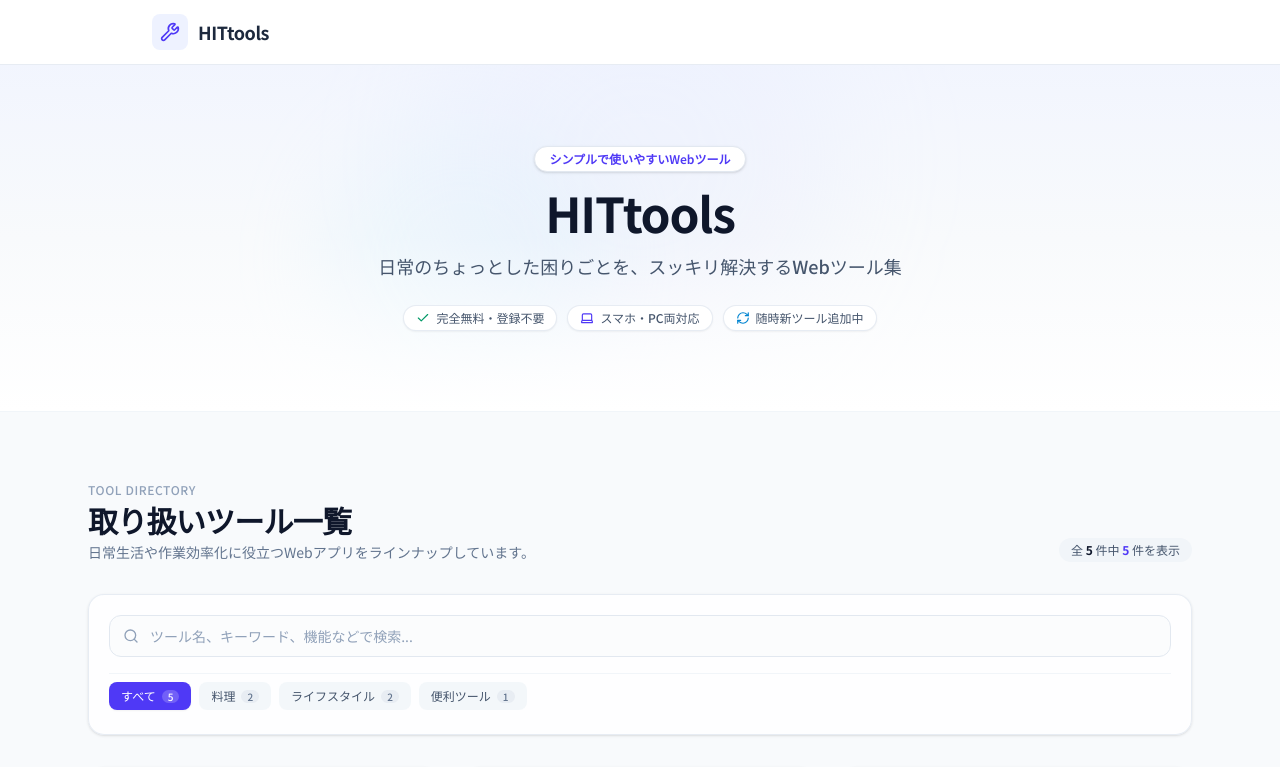
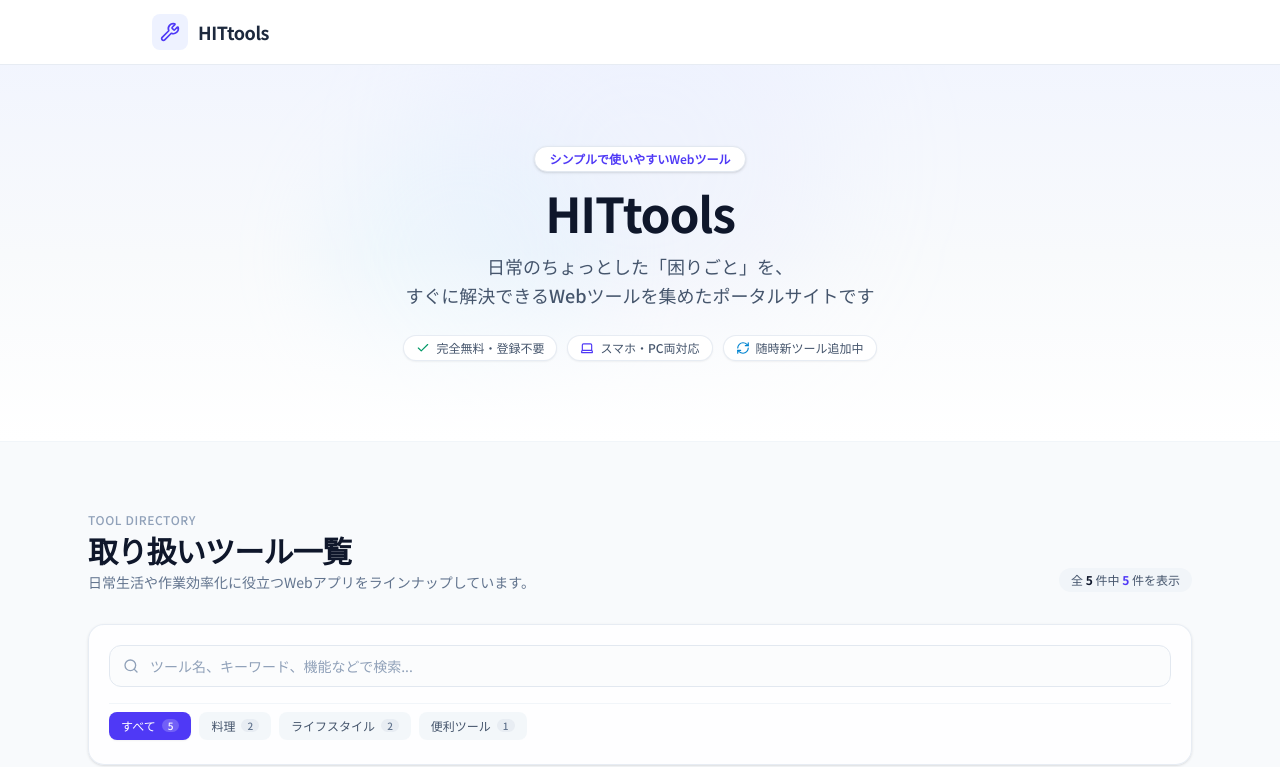
Before and after one commit to neolinks-sk/hit-tool-main, a Next.js app: page / in a window 1280 px wide. Shown: the top 767 px of the page. Built offline with nearby package versions, Linux system fonts and the light colour scheme.

Commit message:
変更した内容のメモ

```diff
--- a/app/page.tsx
+++ b/app/page.tsx
@@ -35,7 +35,9 @@ export default function Home() {
 
               {/* サブタイトル */}
               <p className="text-sm font-medium leading-relaxed text-slate-600 sm:text-base md:text-lg">
-                日常のちょっとした困りごとを、スッキリ解決するWebツール集
+                <span className="inline-block">日常のちょっとした「困りごと」を、</span>
+                <br />
+                <span className="inline-block">すぐに解決できるWebツールを集めたポータルサイトです</span>
               </p>
 
               {/* メリット要素：アイコン付きミニバッジ */}
```
Also changed, not shown: vercel.json.
